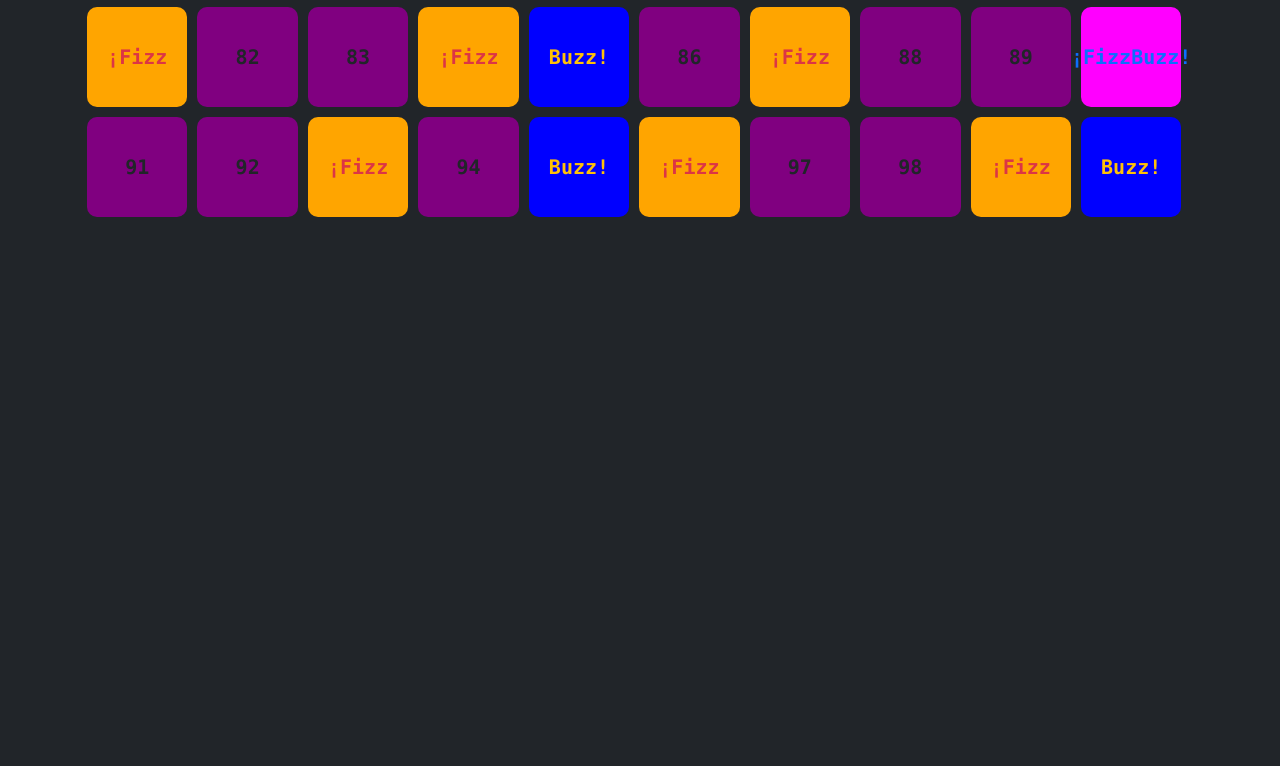
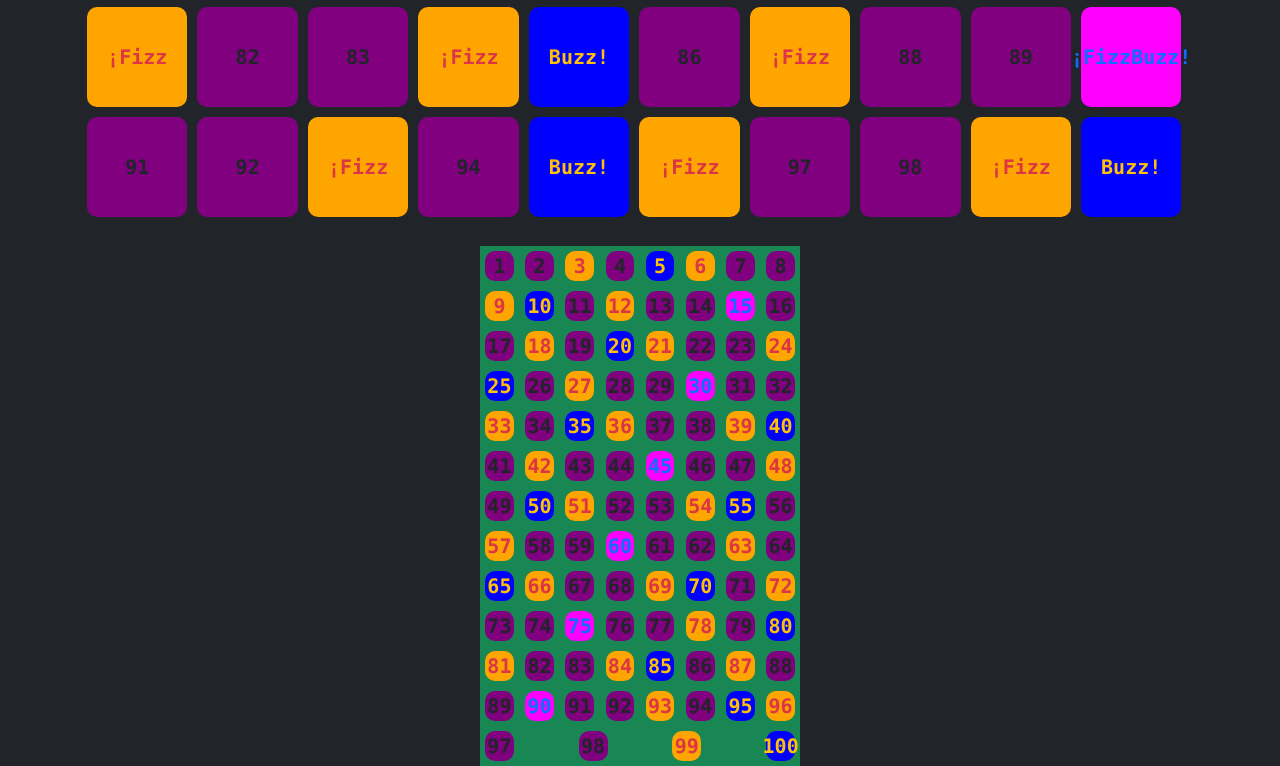
Before and after one commit to RiccardoMont/js-fizzbuzz, a plain HTML site: page index.html in a window 1280 px wide. Shown: the part 938-1704 px from the top of the page. Before the commit the page ends 1160 px from the top, so only its background shows below. Drawn offline with nearby package versions, Linux system fonts and the light colour scheme.

Commit message:
bonus eseguiti ed integrato metodo append

```diff
--- a/index.html
+++ b/index.html
@@ -11,9 +11,9 @@
     <div class="container">
         <h1 class="fw-bold text-center text-success">FizzBuzzDOM</h1>
         <div class="w-100 d-flex flex-wrap">
-
         </div>
     </div>
+    <div class="littleContainer bg-success w-25 mt-4 mx-auto d-flex justify-content-between flex-wrap"></div>
 
 
 
--- a/js/script.js
+++ b/js/script.js
@@ -6,23 +6,53 @@ const square = document.querySelector('.w-100');
 for (let i = 1; i <= 100; i++){
     console.log(i);
 
+    /*Variabili metodo append*/
+    const littleContainer = document.querySelector('.littleContainer');
+    const div = document.createElement('div');
+
 
     if(i % 5 == 0 && i % 3 == 0){
+        /*Metodo adjacent*/
         const squareMarkUp = `<div class="Fizz-Buzz d-flex justify-content-center align-items-center fs-5 fw-bold text-primary">&#161FizzBuzz!</div>`;
         square.insertAdjacentHTML('beforeend', squareMarkUp);
 
+        /*Metodo append*/
+        div.classList.add("Fizz-Buzz", "d-flex", "justify-content-center", "align-items-center", "fs-5", "fw-bold", "text-primary");
+        div.append(`${i}`);
+        littleContainer.append(div);
+
     } else if(i % 5 == 0){
+        /*Metodo adjacent*/
         const squareMarkUp = `<div class="square-Buzz d-flex justify-content-center align-items-center fs-5 fw-bold text-warning">Buzz!</div>`;
         square.insertAdjacentHTML('beforeend', squareMarkUp);
 
+        /*Metodo append*/
+        div.classList.add("square-Buzz", "d-flex", "justify-content-center", "align-items-center", "fs-5", "fw-bold", "text-warning");
+        div.append(`${i}`);
+        littleContainer.append(div);
+
     } else if(i % 3 == 0){
+        /*Metodo adjacent*/
         const squareMarkUp = `<div class="square-Fizz d-flex justify-content-center align-items-center fs-5 fw-bold text-danger">&#161Fizz</div>`;
         square.insertAdjacentHTML('beforeend', squareMarkUp);
 
+        /*Metodo append*/
+        div.classList.add("square-Fizz", "d-flex", "justify-content-center", "align-items-center", "fs-5", "fw-bold", "text-danger");
+        div.append(`${i}`);
+        littleContainer.append(div);
+
     } else {
+        /*Metodo adjacent*/
         const squareMarkUp = `<div class="square d-flex justify-content-center align-items-center fs-5 fw-bold">${i}</div>`;
         square.insertAdjacentHTML('beforeend', squareMarkUp);
+
+        /*Metodo append*/
+        div.classList.add("square", "d-flex", "justify-content-center", "align-items-center", "fs-5", "fw-bold");
+        div.append(`${i}`);
+        littleContainer.append(div);
     }
 
 
+
+
 }
```
Also changed, not shown: css/style.css (line endings or trailing spaces).
